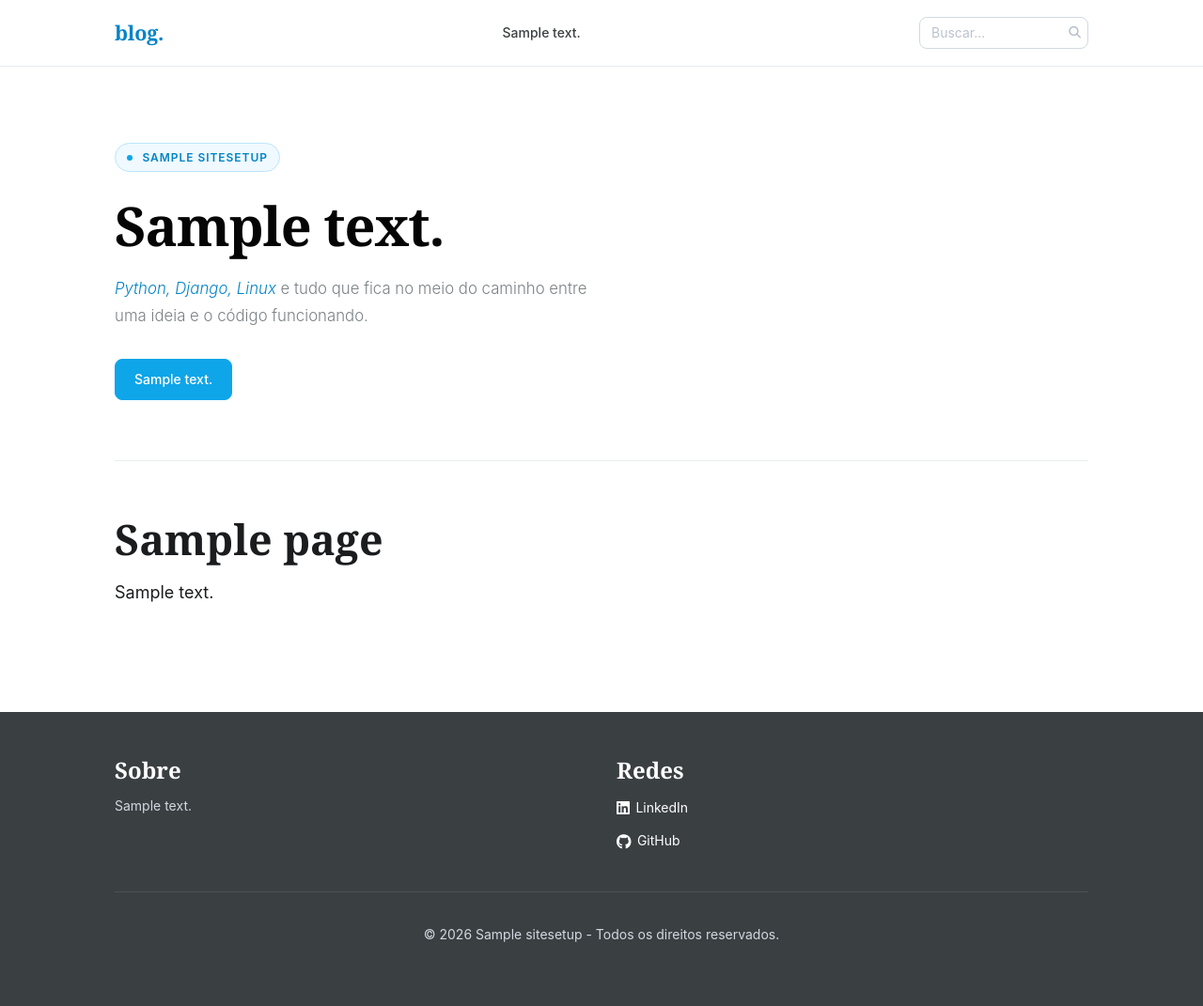
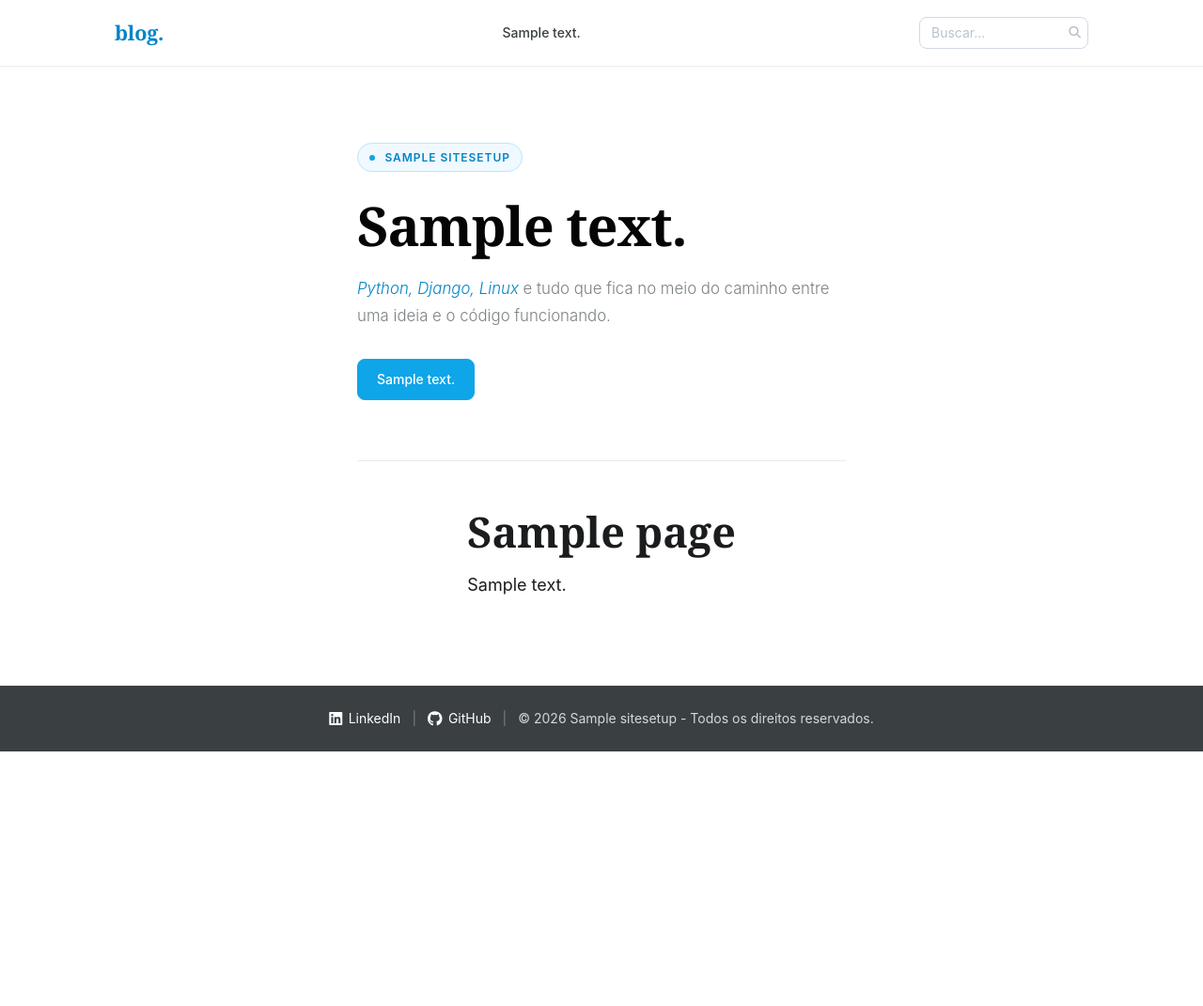
Before and after one commit to Rondi650/projeto_blog, a Django app: a page that uses djangoapp/blog/templates/blog/base.html in a window 1280 px wide. Shown: the whole page at 94% size. After the commit the page ends 800 px from the top, so only its background shows below. Run offline with Django 5.2, Linux system fonts and the light colour scheme; tables that the repository leaves empty hold one stand-in row (values such as "Sample post").

Commit message:
refactor(ui): restructure layout for sticky footer and simplify footer

```diff
--- a/djangoapp/blog/static/blog/css/style.css
+++ b/djangoapp/blog/static/blog/css/style.css
@@ -34,6 +34,17 @@
   color: var(--clr-gray-dkst);
   line-height: 1.6;
   font-size: 18px;
+  min-height: 100vh;
+}
+
+.blog-wrapper {
+  display: flex;
+  flex-direction: column;
+  min-height: 100vh;
+}
+
+.page-main {
+  flex: 1 0 auto;
 }
 
 a {
@@ -497,8 +508,9 @@
 .footer {
   background: var(--clr-gray-dk);
   color: var(--clr-white);
-  padding: 3rem 0;
-  margin-top: 3.5rem;
+  padding: 1.5rem 0;
+  margin-top: auto;
+  flex-shrink: 0;
 }
 
 .footer-inner {
@@ -507,37 +519,20 @@
   padding: 0 2rem;
 }
 
-.footer-columns {
-  display: grid;
-  grid-template-columns: 1fr 1fr;
-  gap: 2rem;
-}
-
-.footer-columns h4 {
-  color: var(--clr-white);
-  margin-bottom: 0.75rem;
-}
-
-.footer-columns p {
+.footer .center {
+  display: flex;
+  align-items: center;
+  justify-content: center;
+  flex-wrap: wrap;
+  gap: 0.75rem;
   font-size: 0.875rem;
   color: var(--clr-gray-ltr);
-  line-height: 1.7;
-}
-
-.footer-columns ul {
-  list-style: none;
-  padding: 0;
-}
-
-.footer-columns li {
-  margin-bottom: 0.4rem;
 }
 
 .footer a {
   color: var(--clr-white);
   text-decoration: none;
   transition: color .2s;
-  font-size: 0.875rem;
   display: inline-flex;
   align-items: center;
   gap: 0.4rem;
@@ -552,21 +547,36 @@
   font-size: 1rem;
 }
 
-.footer-bottom {
-  text-align: center;
-  padding-top: 2rem;
-  border-top: 1px solid rgba(255,255,255,0.1);
-  margin-top: 2rem;
-}
-
-.footer-bottom p {
-  font-size: 0.875rem;
-  color: var(--clr-gray-ltr);
+.footer-separator {
+  color: var(--clr-gray-base);
 }
 
 /* ── SINGLE POST ── */
 .single-post {
-  padding: 3.5rem 0;
+  padding: 3rem 0;
+}
+
+.single-post-container {
+  padding: 0 2rem;
+}
+
+.single-post-gap {
+  padding: 1.5rem 0;
+}
+
+.pb-base {
+  padding-bottom: 2rem;
+}
+
+.center {
+  text-align: center;
+}
+
+.separator {
+  background: var(--clr-gray-ltst);
+  width: 50%;
+  margin: 0 auto 2rem;
+  height: 1px;
 }
 
 .single-post-cover {
@@ -730,23 +740,9 @@
   font-size: 0.8rem;
 }
 
-.separator {
-  border-top: 1px solid var(--clr-gray-ltst);
-  margin: 2rem 0;
-}
-
-/* ── UTILITIES ── */
-.center {
-  text-align: center;
-}
-
 /* ─── RESPONSIVE ─── */
 @media (max-width: 768px) {
   .posts-grid {
-    grid-template-columns: 1fr;
-  }
-
-  .footer-columns {
     grid-template-columns: 1fr;
   }
 
--- a/djangoapp/blog/templates/blog/base.html
+++ b/djangoapp/blog/templates/blog/base.html
@@ -5,11 +5,12 @@
   {% block additional_head %}{% endblock additional_head %}
 </head>
 <body>
+  <div class="blog-wrapper">
     {% if site_setup.show_header %}
       {% include 'blog/partials/_header.html' %}
     {% endif %}
 
-  <div class="page">
+    <div class="page page-main">
       {% block content %}{% endblock content %}
     </div>
 
@@ -20,5 +21,6 @@
     {% if site_setup.show_footer %}
       {% include 'blog/partials/_footer.html' %}
     {% endif %}
+  </div>
 </body>
 </html>
--- a/djangoapp/blog/templates/blog/partials/_footer.html
+++ b/djangoapp/blog/templates/blog/partials/_footer.html
@@ -1,24 +1,15 @@
 <footer class="footer">
   <div class="footer-inner">
-    <div class="footer-columns">
-      <div>
-        <h4>Sobre</h4>
-        {% if site_setup.show_description %}
-          <p>{{ site_setup.description }}</p>
-        {% else %}
-          <p>Blog pessoal.</p>
-        {% endif %}
-      </div>
-      <div>
-        <h4>Redes</h4>
-        <ul>
-          <li><a target="_blank" rel="noopener noreferrer" href="https://www.linkedin.com/in/rondinelle-oliveira-7b711519a/"><i class="fa-brands fa-linkedin"></i> LinkedIn</a></li>
-          <li><a target="_blank" rel="noopener noreferrer" href="https://github.com/Rondi650"><i class="fa-brands fa-github"></i> GitHub</a></li>
-        </ul>
-      </div>
-    </div>
-    <div class="footer-bottom">
-      <p>&copy; {% now "Y" %} {{ site_setup.title }} - Todos os direitos reservados.</p>
+    <div class="center">
+      <a target="_blank" rel="noopener noreferrer" href="https://www.linkedin.com/in/rondinelle-oliveira-7b711519a/">
+        <i class="fa-brands fa-linkedin"></i> LinkedIn
+      </a>
+      <span class="footer-separator">|</span>
+      <a target="_blank" rel="noopener noreferrer" href="https://github.com/Rondi650">
+        <i class="fa-brands fa-github"></i> GitHub
+      </a>
+      <span class="footer-separator">|</span>
+      <span>&copy; {% now "Y" %} {{ site_setup.title }} - Todos os direitos reservados.</span>
     </div>
   </div>
 </footer>
```
Also changed, not shown: other parts of djangoapp/blog/static/blog/css/style.css (+29 -16 lines), djangoapp/blog/templates/blog/pages/post.html (+9 -7 lines). Lines whose indentation alone changed are shown as unchanged.
